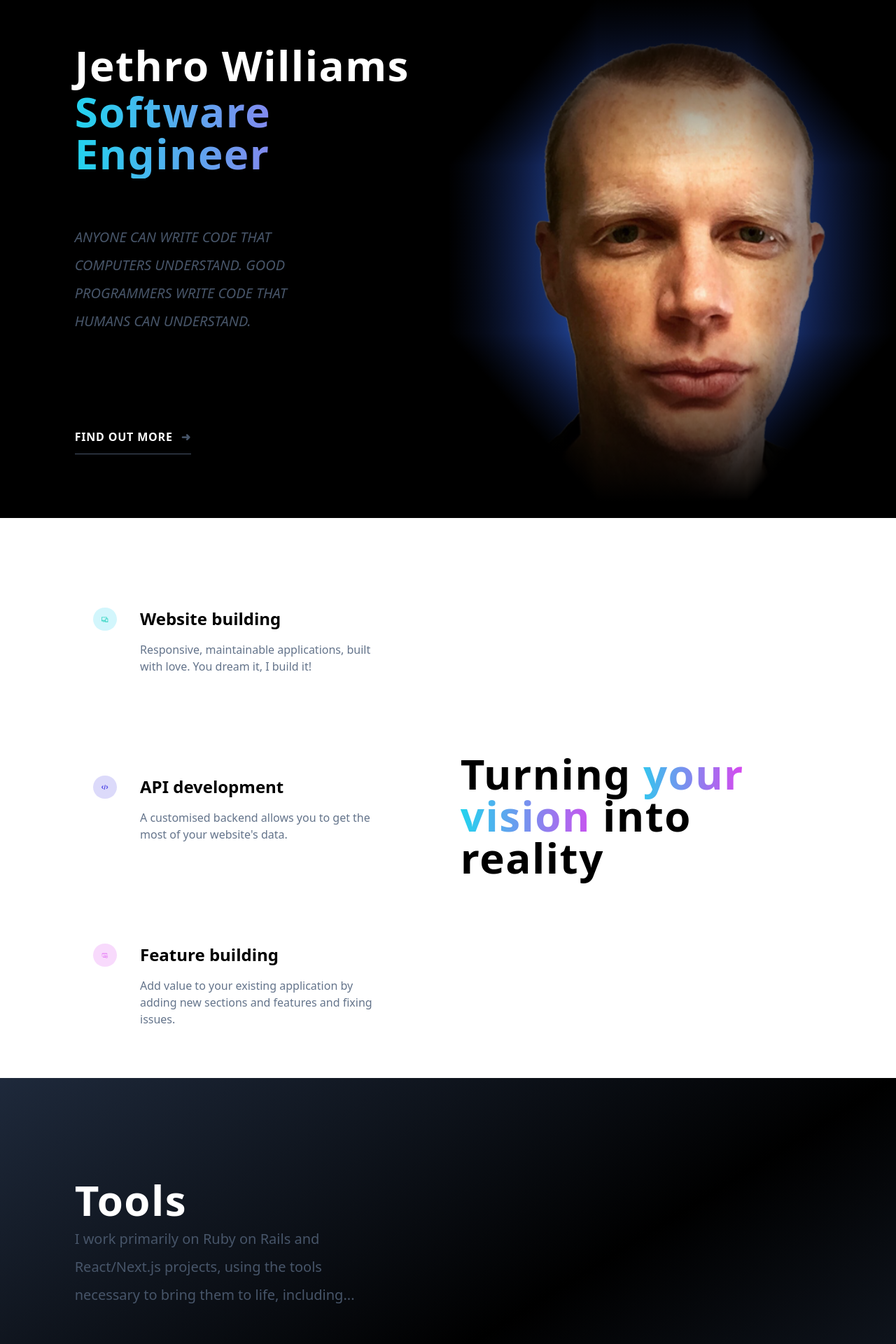
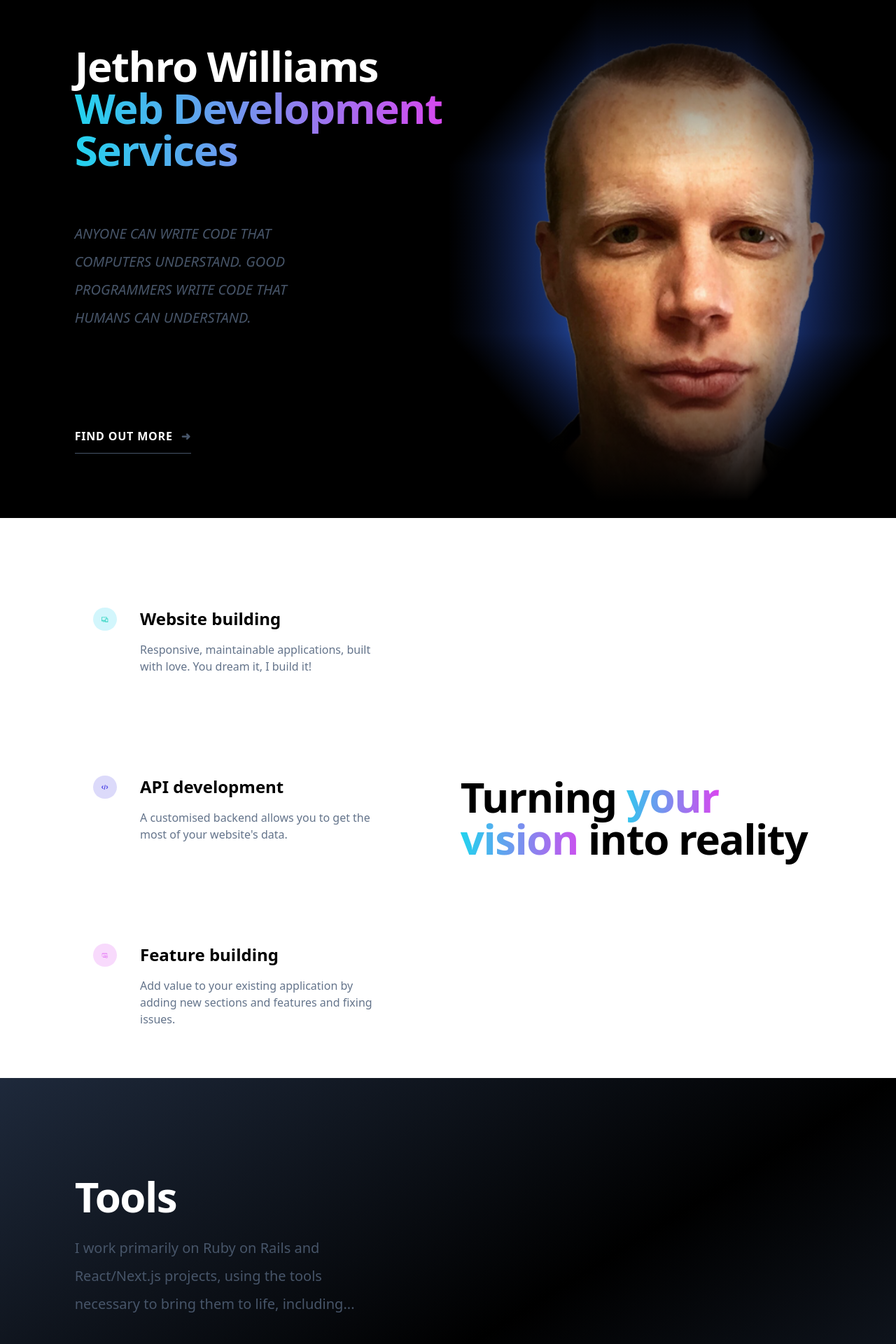
Before and after one commit to jro31/portfolio-v3, a Next.js app: page / in a window 1280 px wide. Shown: the part 60-1980 px from the top of the page at 70% size. Built offline with nearby package versions, Linux system fonts and the light colour scheme; a web font is replaced by a local one.

Commit message:
Update title styling and other tweaks

```diff
--- a/components/homepage-sections/contact/Footer.js
+++ b/components/homepage-sections/contact/Footer.js
@@ -84,7 +84,7 @@ const Footer = () => {
           enterActive: 'animate-fade-in lg:animate-delayed-fade-in-4',
         }}
       >
-        <div className='max-w-7xl mx-auto pt-12 pb-6 px-4 sm:px-6 md:flex md:items-center md:justify-between lg:px-8'>
+        <div className='max-w-7xl mx-auto pt-12 lg:pb-6 px-4 sm:px-6 md:flex md:items-center md:justify-between lg:px-8'>
           <div className='flex justify-center space-x-6 md:order-2'>
             {socialMediaLinks.map(item => (
               <a key={item.name} href={item.href} className='text-gray-400 hover:text-gray-500'>
--- a/components/homepage-sections/home/Home.js
+++ b/components/homepage-sections/home/Home.js
@@ -41,10 +41,14 @@ const Home = () => {
                   timeout={2000}
                   classNames={{ enterActive: 'animate-zoom-down-in' }}
                 >
-                  <div className={titleHasBeenInView ? 'block' : 'hidden'}>
+                  <div
+                    className={`text-center lg:text-left ${
+                      titleHasBeenInView ? 'block' : 'hidden'
+                    }`}
+                  >
                     <Title className='text-white'>Jethro Williams</Title>
-                    <Title className='text-transparent bg-clip-text bg-gradient-to-r from-cyan-400 to-fuchsia-500'>
-                      Software Engineer
+                    <Title className='text-transparent bg-clip-text bg-gradient-to-r from-cyan-400 to-fuchsia-500 pb-1.5'>
+                      Web Development Services
                     </Title>
                   </div>
                 </CSSTransition>
--- a/components/homepage-sections/tools/Tools.js
+++ b/components/homepage-sections/tools/Tools.js
@@ -22,7 +22,7 @@ const Tools = () => {
       className='bg-gradient-to-br from-slate-800 via-black to-slate-800 text-white'
     >
       <div className='flex flex-col items-end justify-between lg:justify-around min-h-screen-minus-mobile-nav lg:min-h-screen-minus-nav h-full w-full'>
-        <div className='flex flex-col w-11/12'>
+        <div className='flex flex-col w-11/12 gap-6'>
           <div ref={elementRef(toolsTitle)}>
             <CSSTransition
               in={titleHasBeenInView}
--- a/components/ui/text/Title.js
+++ b/components/ui/text/Title.js
@@ -1,9 +1,7 @@
-// TODO - Update the title styling? (there's a branch with some stashed changes; not finished)
-
 const Title = props => {
   return (
     <h1
-      className={`text-3xl 2xs:text-4xl xs:text-5xl sm:text-6xl lg:text-5xl xl:text-6xl 2xl:text-7xl font-sans font-semibold tracking-wide pb-1.5 ${
+      className={`text-3xl font-extrabold sm:text-5xl sm:leading-none sm:tracking-tight xl:text-6xl ${
         props.className || ''
       }`}
     >
```
